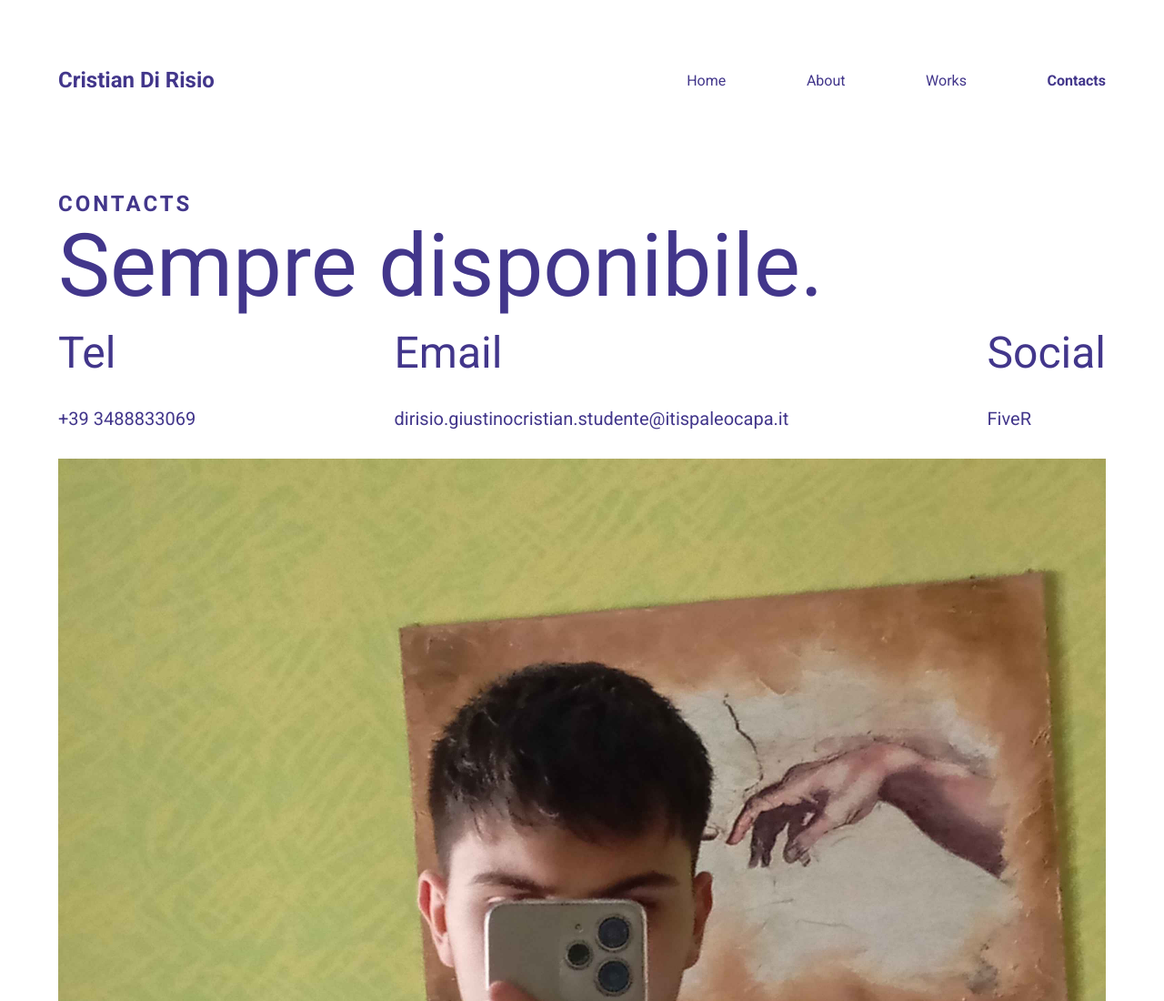
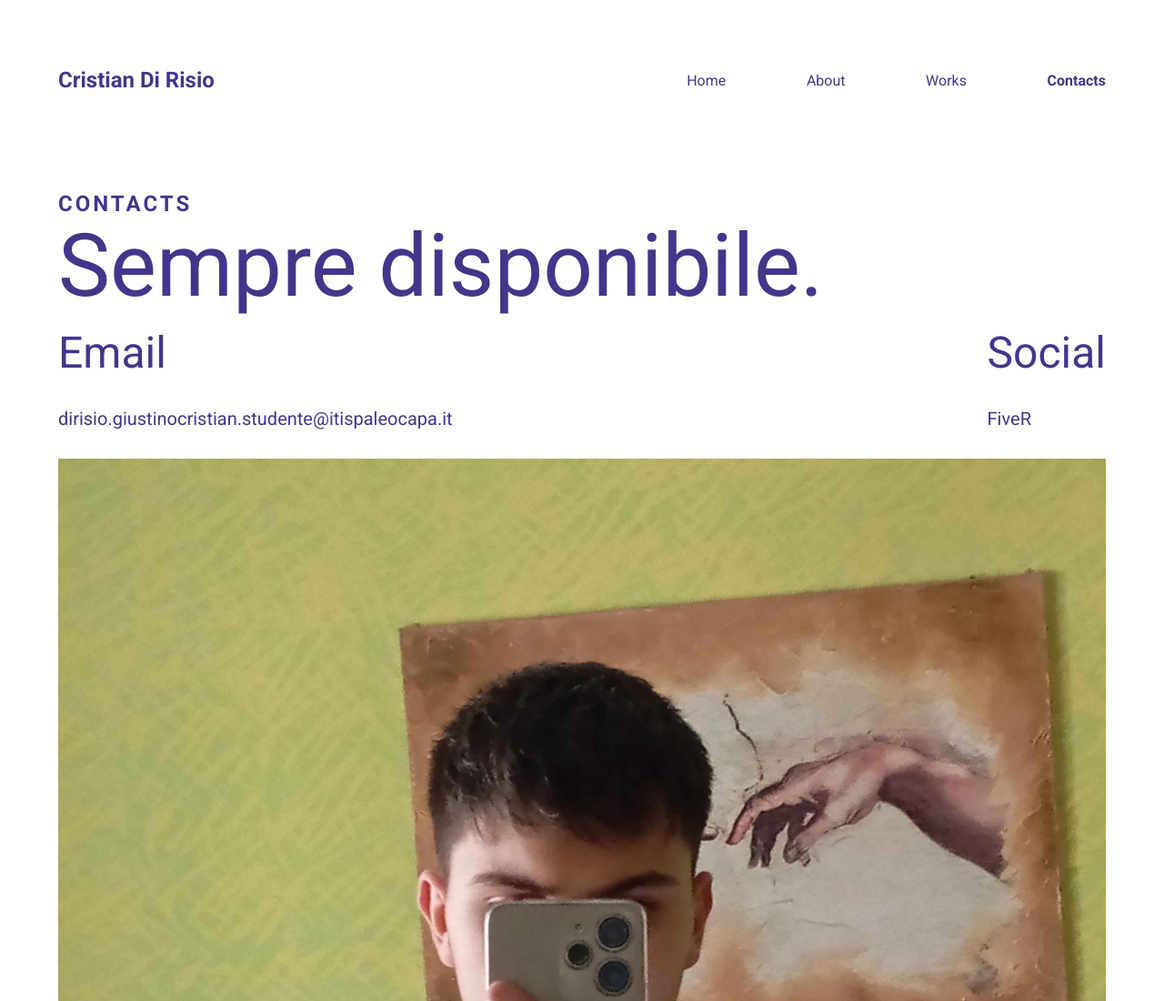
Before and after one commit to CristianDiRisio/CristianDiRIsio, a plain HTML site: page pages/contacts.html in a window 1280 px wide. Shown: the top 1100 px of the page at 91% size. Drawn offline with Linux system fonts and the light colour scheme.

Commit message:
Update contacts.html

```diff
--- a/pages/contacts.html
+++ b/pages/contacts.html
@@ -32,10 +32,6 @@
         </h1>
             <div class="contacts-section">
             <div class="contacts-item">
-                <h2>Tel</h2>
-                <h4>+39 3488833069</h4>
-            </div>
-            <div class="contacts-item">
                 <h2>Email</h2>
                 <h4>dirisio.giustinocristian.studente@itispaleocapa.it</h4>
             </div>
```
